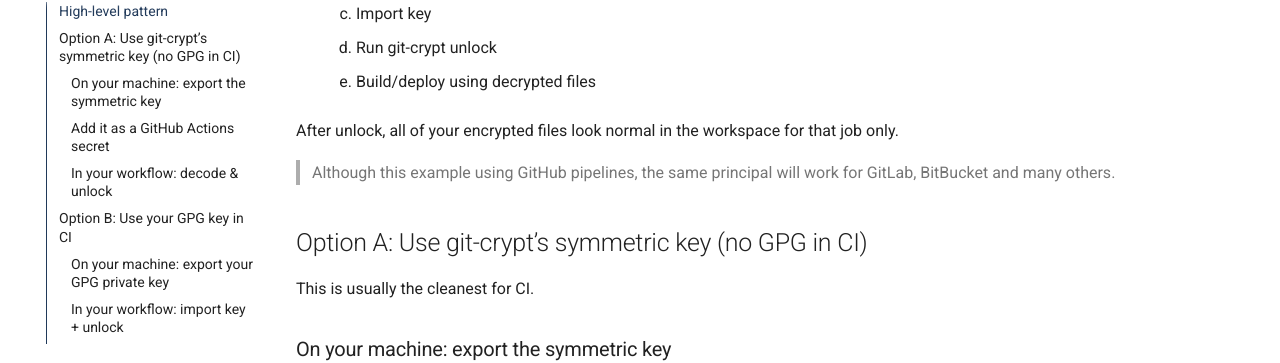
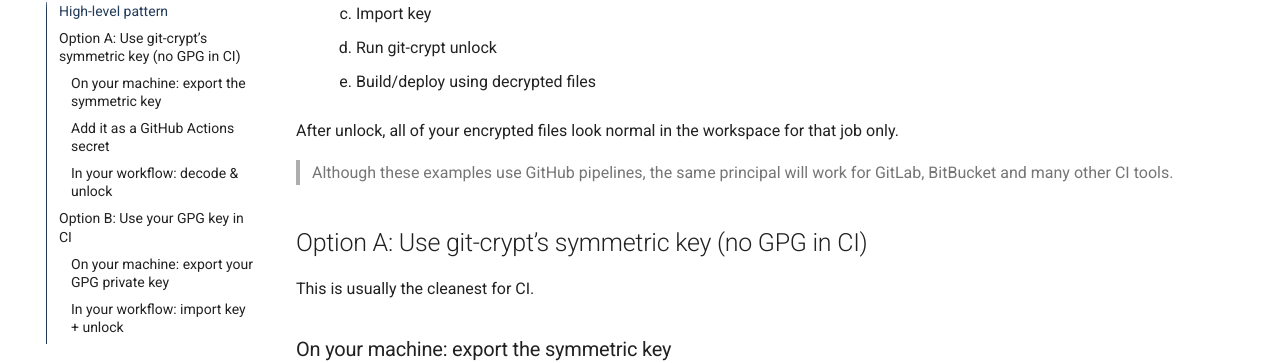
Before and after one commit to lupaxa-security-toolbox/git-crypt-manager, an MkDocs documentation site: the page built from docs/pipelines.md, in a window 1280 px wide and 900 px high, scrolled down 497 px. Shown: the part 97-460 px from the top of the window. Built offline with MkDocs 1.6.1 and Material for MkDocs 9.7.7, drawn with Linux system fonts in a browser that asks for light colours; comment, search, counter and statistics services are not loaded.

Commit message:
Clean up docs a little more

```diff
--- a/docs/pipelines.md
+++ b/docs/pipelines.md
@@ -19,7 +19,7 @@ Regardless of method:
 
 After unlock, all of your encrypted files look normal in the workspace for that job only.
 
-> Although this example using GitHub pipelines, the same principal will work for GitLab, BitBucket and many others.
+> Although these examples use GitHub pipelines, the same principal will work for GitLab, BitBucket and many other CI tools.
 
 ## Option A: Use git-crypt’s symmetric key (no GPG in CI)
 
```
